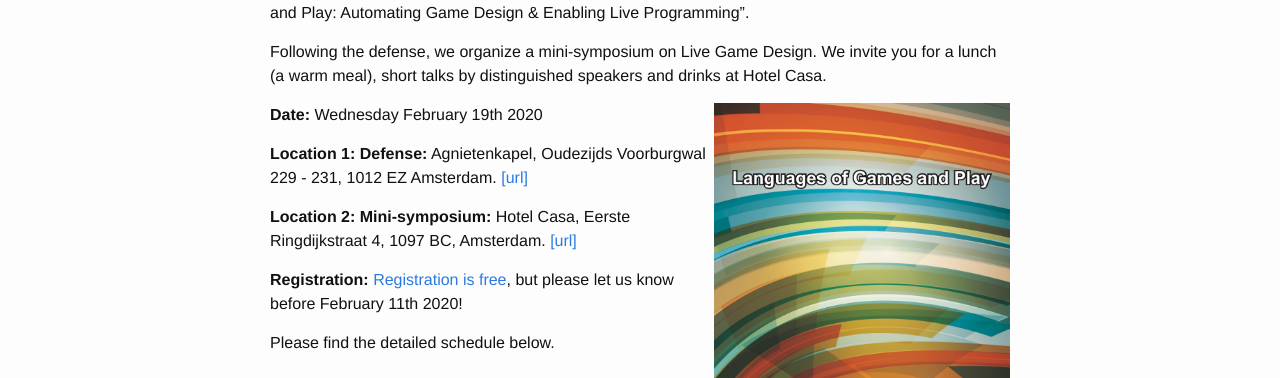
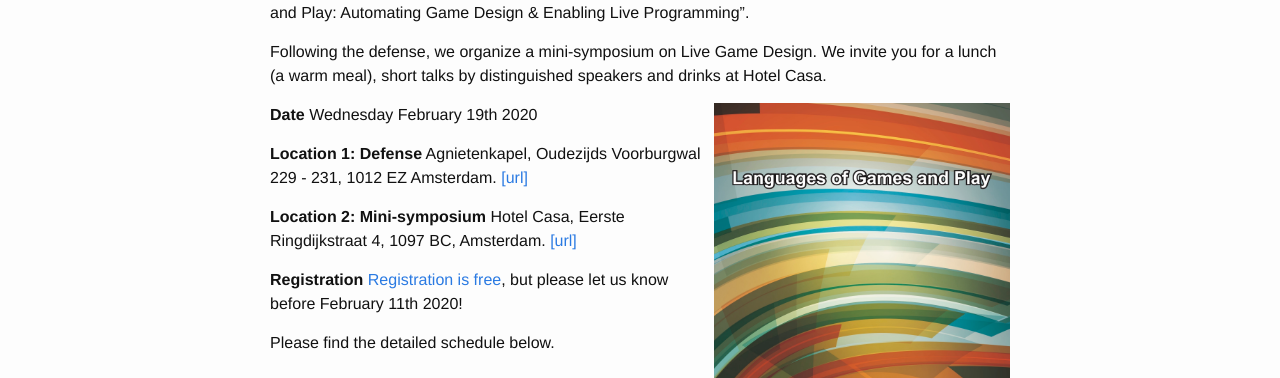
Before and after one commit to LiveGameDesign/LiveGameDesign.github.io, a Jekyll site: the page built from _posts/2020-01-28-Languages-of-Games-and-Play.md, in a window 1280 px wide. Shown: the part 249-627 px from the top of the page. Built offline with Jekyll 4.4.1, drawn with Linux system fonts in a browser that asks for light colours; emoji names are drawn with the system emoji font.

```diff
--- a/_posts/2020-01-28-Languages-of-Games-and-Play.md
+++ b/_posts/2020-01-28-Languages-of-Games-and-Play.md
@@ -12,13 +12,13 @@
 
 ![image alt >](/assets/Thesis_front_vRozen.jpg)
 
-**Date:** Wednesday February 19th 2020
+**Date** Wednesday February 19th 2020
 
-**Location 1: Defense:** Agnietenkapel, Oudezijds Voorburgwal 229 - 231, 1012 EZ Amsterdam. [[url]](https://www.uva.nl/locaties/binnenstad/agnietenkapel.html)
+**Location 1: Defense** Agnietenkapel, Oudezijds Voorburgwal 229 - 231, 1012 EZ Amsterdam. [[url]](https://www.uva.nl/locaties/binnenstad/agnietenkapel.html)
 
-**Location 2: Mini-symposium:** Hotel Casa, Eerste Ringdijkstraat 4, 1097 BC, Amsterdam. [[url]](https://hotelcasa.nl/location/)
+**Location 2: Mini-symposium** Hotel Casa, Eerste Ringdijkstraat 4, 1097 BC, Amsterdam. [[url]](https://hotelcasa.nl/location/)
 
-**Registration:** [Registration is free](https://forms.gle/HvKScRCPc3piCoMZ6), but please let us know before February 11th 2020!
+**Registration** [Registration is free](https://forms.gle/HvKScRCPc3piCoMZ6), but please let us know before February 11th 2020!
 
 Please find the detailed schedule below.
 
```
